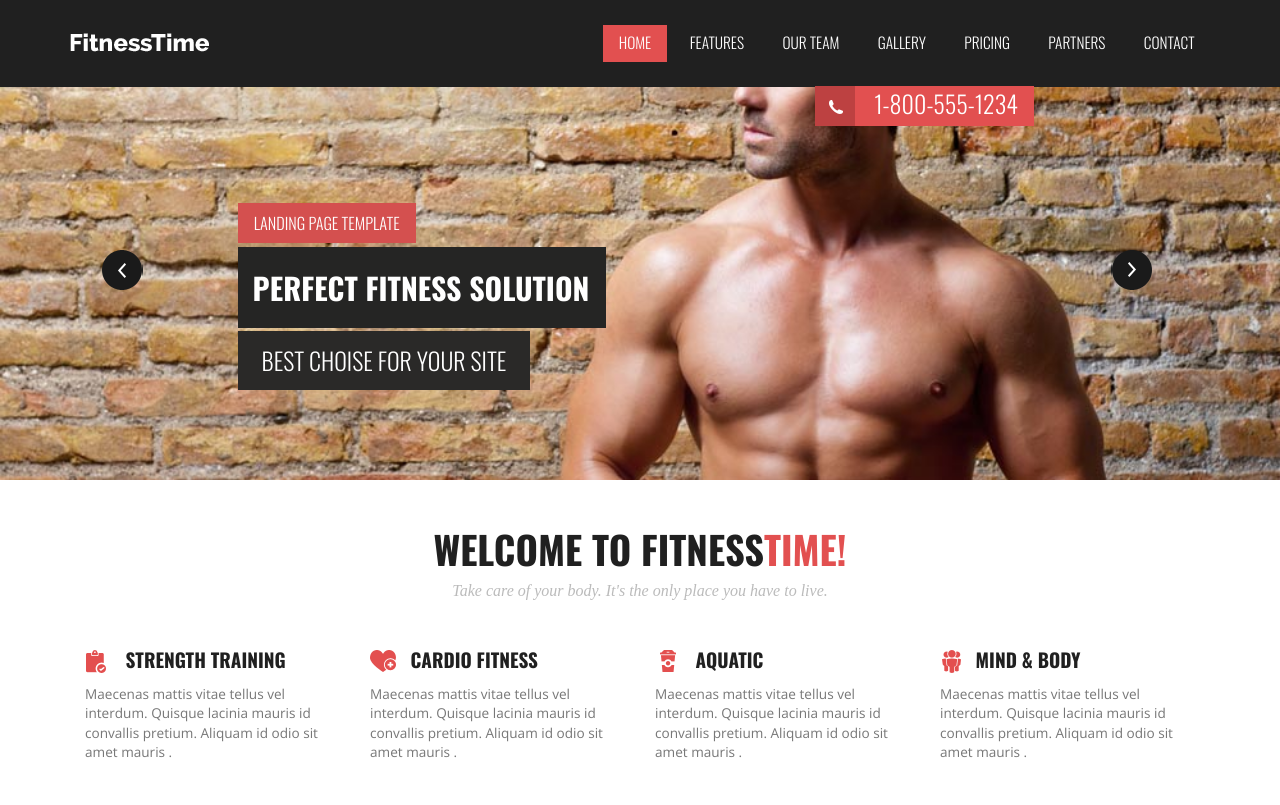
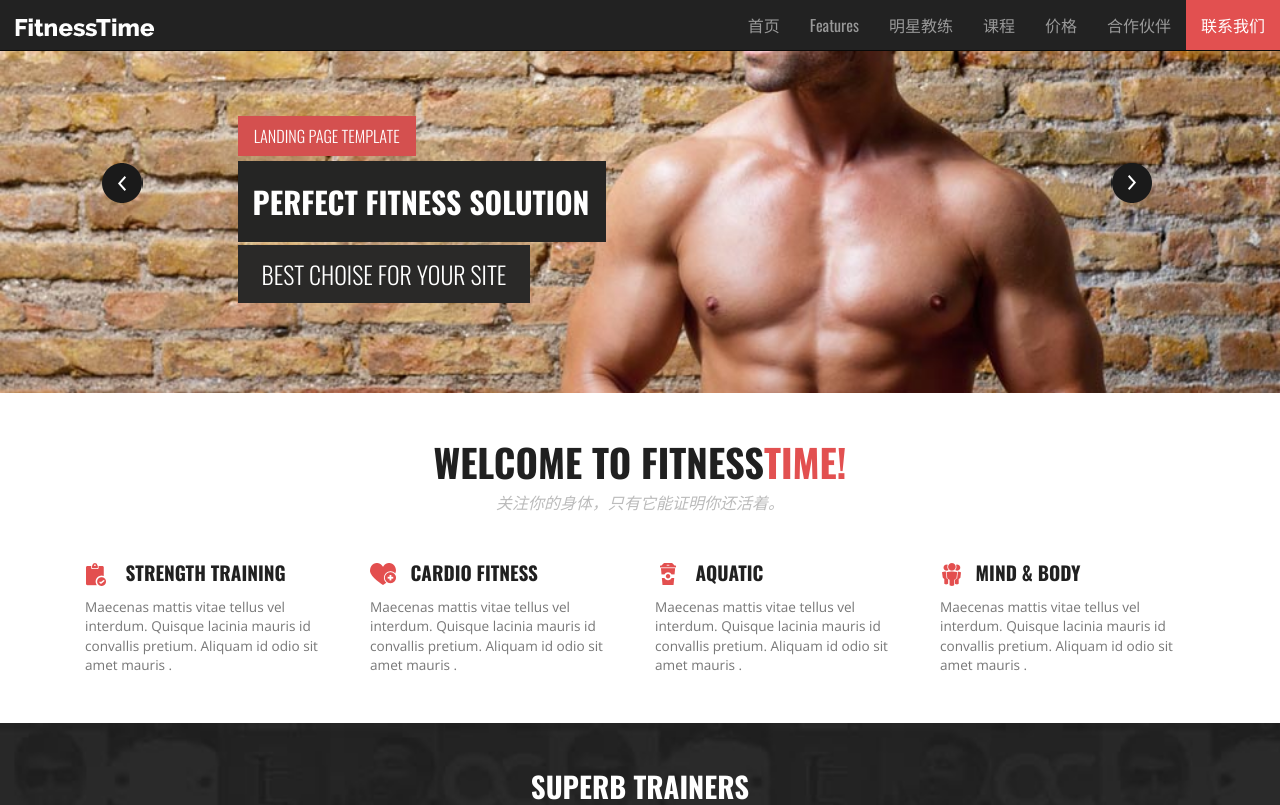
Before and after one commit to fortuneCat/fitness, a plain HTML site: page web/index.html in a window 1280 px wide. Shown: the top 805 px of the page. Drawn offline with nearby package versions, Linux system fonts and the light colour scheme; a web font is replaced by a local one.

Commit message:
首页编辑

```diff
--- a/web/index.html
+++ b/web/index.html
@@ -5,10 +5,20 @@ License: Creative Commons Attribution 3.0 Unported
 License URL: http://creativecommons.org/licenses/by/3.0/
 -->
 <!DOCTYPE HTML>
-<html>
+<html lang="zh-CN">
 <head>
+<meta charset="utf-8">
 <title>Fitness_Time Bootstarp Website Template | Home :: w3layouts</title>
 <link href="./css/bootstrap.css" rel='stylesheet' type='text/css' />
+<style>
+	body{position: relative;}
+	.navbar-inverse .navbar-nav > .active > a,
+.navbar-inverse .navbar-nav > .active > a:hover,
+.navbar-inverse .navbar-nav > .active > a:focus {
+  color: #fff;
+  background-color: #E25050;
+}
+</style>
 <!-- jQuery (necessary for Bootstrap's JavaScript plugins) -->
 <script src="./js/jquery.min.js"></script>
 <!---- start-smoth-scrolling---->
@@ -18,7 +28,7 @@ License URL: http://creativecommons.org/licenses/by/3.0/
 			jQuery(document).ready(function($) {
 				$(".scroll").click(function(event){
 					event.preventDefault();
-					$('html,body').animate({scrollTop:$(this.hash).offset().top},1000);
+					$('html,body').animate({scrollTop:$(this.hash).offset().top},500);
 				});
 			});
 		</script>
@@ -36,51 +46,43 @@ License URL: http://creativecommons.org/licenses/by/3.0/
 <!----//webfonts---->
 <!----start-top-nav-script---->
 		<script>
-			$(function() {
-				var pull 		= $('#pull');
-					menu 		= $('nav ul');
-					menuHeight	= menu.height();
-				$(pull).on('click', function(e) {
-					e.preventDefault();
-					menu.slideToggle();
-				});
-				$(window).resize(function(){
-	        		var w = $(window).width();
-	        		if(w > 320 && menu.is(':hidden')) {
-	        			menu.removeAttr('style');
-	        		}
-	    		});
+			$(function(){
+
 			});
 		</script>
 <!----//End-top-nav-script---->
 </head>
-<body>
+<body data-spy="scroll" data-target="#navbar-example">
+	<nav class="navbar navbar-inverse navbar-fixed-top" id="navbar-example">
+  <div class="container-fluid">
+    <!-- Brand and toggle get grouped for better mobile display -->
+    <div class="navbar-header">
+      <button type="button" class="navbar-toggle collapsed" data-toggle="collapse" data-target="#bs-example-navbar-collapse-1">
+        <span class="sr-only">菜单</span>
+        <span class="icon-bar"></span>
+        <span class="icon-bar"></span>
+        <span class="icon-bar"></span>
+      </button>
+      <a class="navbar-brand" href="#"><img src="./images/logo.png" title="logo" /></a>
+    </div>
+
+
+
+      <ul class="nav navbar-nav navbar-right">
+       <li class="active"><a href="#home" class="#E25050">首页</a></li>
+	   <li><a href="#features" class="scroll">Features</a></li>
+	   <li><a href="#team" class="scroll">明星教练</a></li>
+	   <li><a href="#gallery" class="scroll">课程</a></li>
+	   <li><a href="#pricing" class="scroll">价格</a></li>
+	   <li><a href="#partner" class="scroll">合作伙伴</a></li>
+	   <li><a href="#contact" class="scroll">联系我们</a></li>
+      </ul>
+    </div><!-- /.navbar-collapse -->
+  </div><!-- /.container-fluid -->
+</nav>
 		<!-----start-container---->
 			<!----- start-header---->
-			<div id="home" class="header">
-				<div class="container">
-					<div class="logo">
-						<a href="#"><img src="./images/logo.png" title="logo" /></a>
-					</div>
-					<!----start-top-nav---->
-					 <nav class="top-nav">
-						<ul class="top-nav">
-							<li class="active"><a href="#home" class="scroll">Home</a></li>
-							<li class="page-scroll"><a href="#features" class="scroll">Features</a></li>
-							<li class="page-scroll"><a href="#team" class="scroll">OUR TEAM</a></li>
-							<li class="page-scroll"><a href="#gallery" class="scroll">gallery</a></li>
-							<li class="page-scroll"><a href="#pricing" class="scroll">pricing</a></li>
-							<li class="page-scroll"><a href="#partner" class="scroll">partners</a></li>
-							<li class="contatct-active" class="page-scroll"><a href="#contact" class="scroll">Contact</a></li>
-						</ul>
-						<a href="#" id="pull"><img src="./images/nav-icon.png" title="menu" /></a>
-					</nav>
-					<div class="clearfix"> </div>
-					<div class="contact-info">
-						<p><span><label> </label></span>1-800-555-1234</p>
-					</div>
-				</div>
-			</div>
+
 			<!----- //End-header---->
 			<!----start-slider-script---->
 			<script src="./js/responsiveslides.min.js"></script>
@@ -106,6 +108,7 @@ License URL: http://creativecommons.org/licenses/by/3.0/
 			  </script>
 			<!----//End-slider-script---->
 			<!-- Slideshow 4 -->
+			<div id="home"></div>
 			    <div  id="top" class="callbacks_container">
 			      <ul class="rslides" id="slider4">
 			        <li>
@@ -147,7 +150,7 @@ License URL: http://creativecommons.org/licenses/by/3.0/
 				<div class="container">
 					<div class="features-head text-center">
 						<h2>Welcome to Fitness<span>Time!</span></h2>
-						<p>Take care of your body. It's the only place you have to live.</p>
+						<p>关注你的身体，只有它能证明你还活着。</p>
 					</div>
 					<div class="feature-grids">
 						<div class="col-md-3 feature-grid">
@@ -529,6 +532,7 @@ $(window).load(function() {
 
 				});
 			</script>
+			<script type="text/javascript" src="js/bootstrap.min.js" ></script>
 		    <a href="#" id="toTop" style="display: block;"> <span id="toTopHover" style="opacity: 1;">top </span></a>
 			</div>
 		</div>
```
